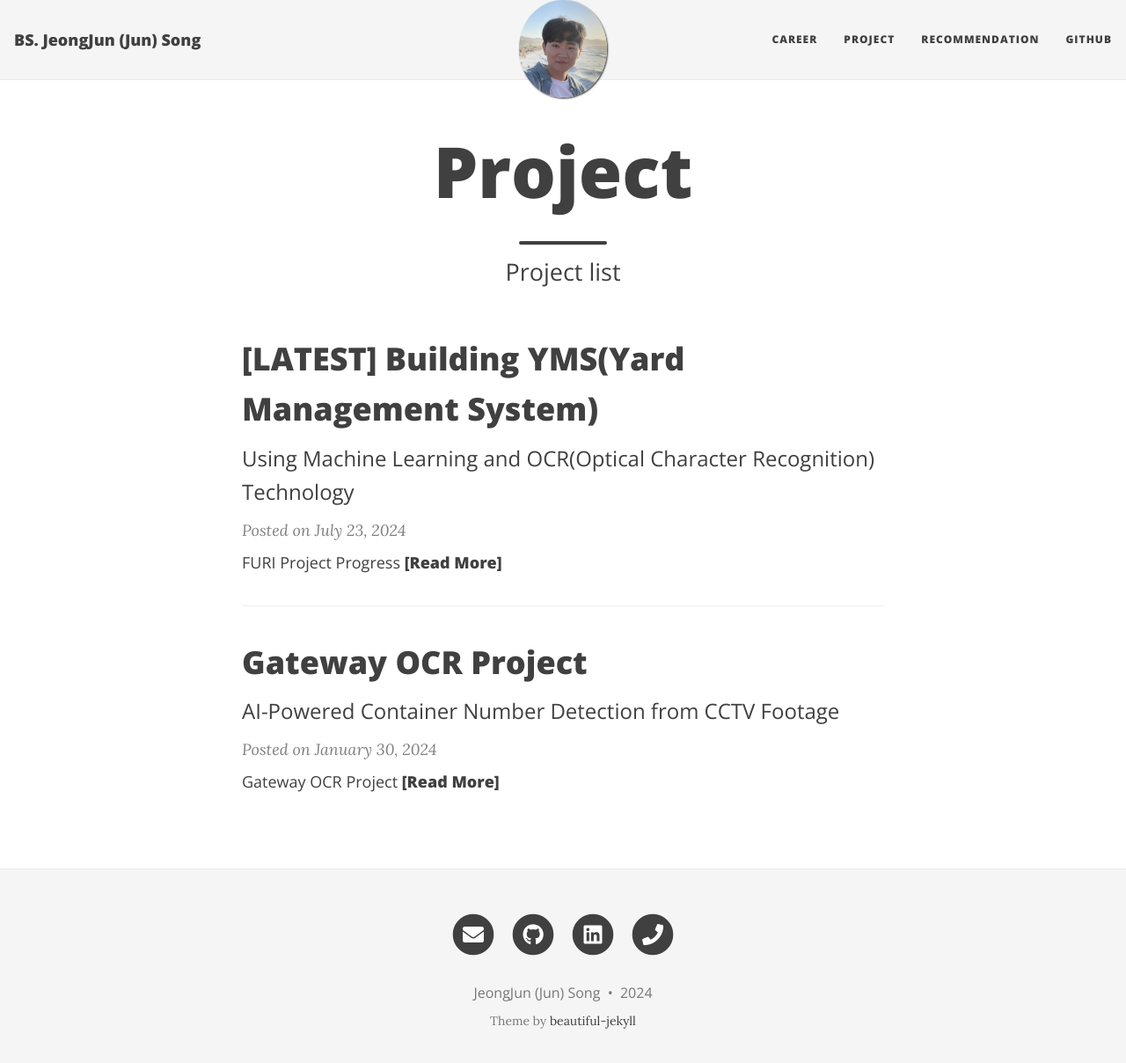
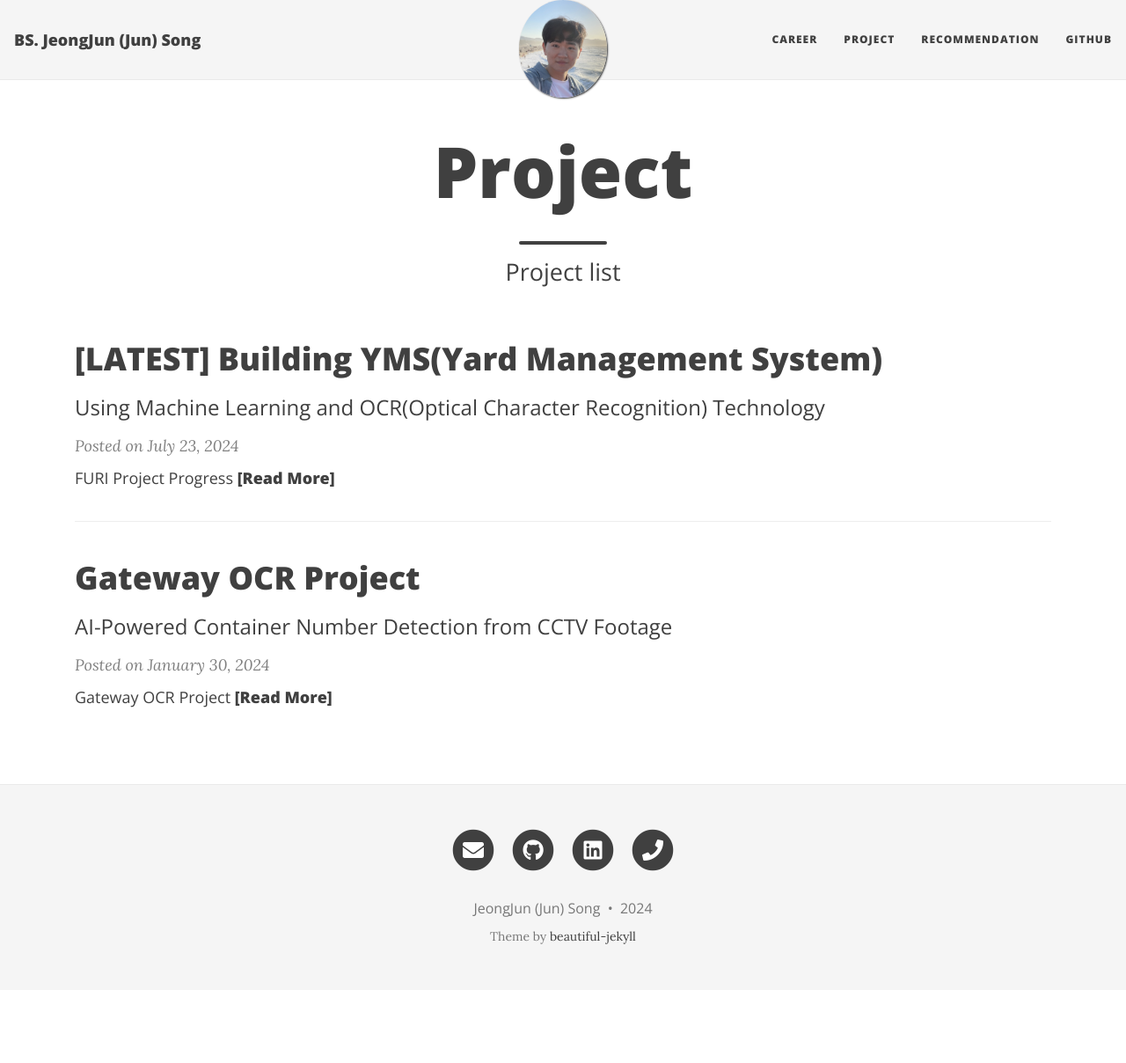
Before and after one commit to songjeongjun320/songjeongjun320.github.io, a Jekyll site: the page built from project/index.html, in a window 1280 px wide and 1221 px high. Shown: the top 1208 px of the window at 88% size. Built offline with Jekyll 4.4.1, drawn with Linux system fonts in a browser that asks for light colours; nearby versions of some CDN libraries.

Commit message:
07/25/2024

```diff
--- a/_config.yml
+++ b/_config.yml
@@ -162,7 +162,7 @@ date_format: "%B %-d, %Y"
 # --- You don't need to touch anything below here (but you can if you want) --- #
 
 # Output options (more information on Jekyll's site)
-timezone: "America/Vancouver"
+timezone: "America/Phoenix"
 markdown: kramdown
 highlighter: rouge
 permalink: /:year-:month-:day-:title/
--- a/_layouts/page.html
+++ b/_layouts/page.html
@@ -5,10 +5,12 @@ layout: base
 {% include header.html type="page" %}
 
 <div class="container-md" role="main">
-  <div class="row">
-    <div class="col-xl-8 offset-xl-2 col-lg-10 offset-lg-1">
-      {{ content }}
-      {% include comments.html %}
-    </div>
-  </div>
+  {% if page.quote %}
+    <blockquote class="quote">
+      {{ page.quote }}
+    </blockquote>
+  {% endif %}
+
+  {{ content }}
+  {% include comments.html %}
 </div>
```
